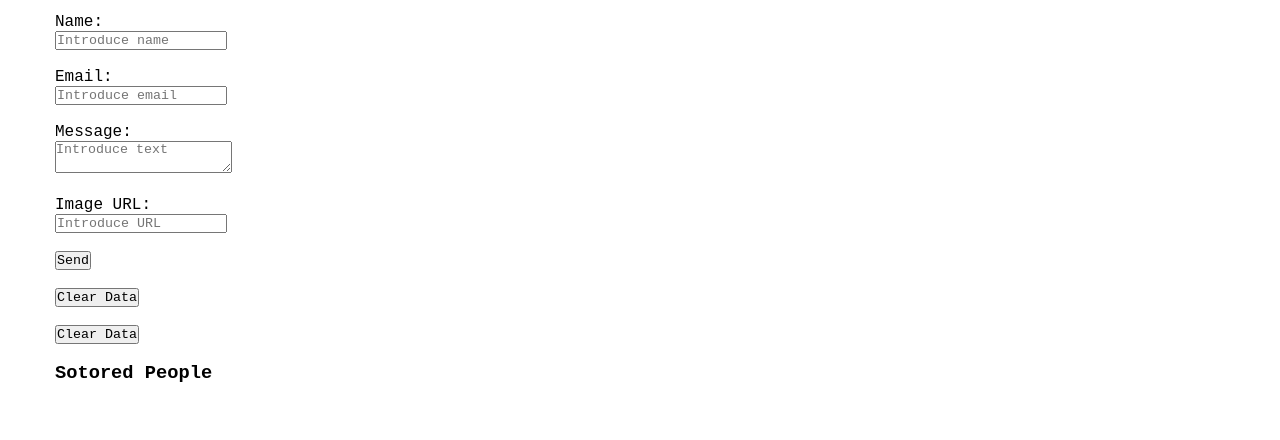
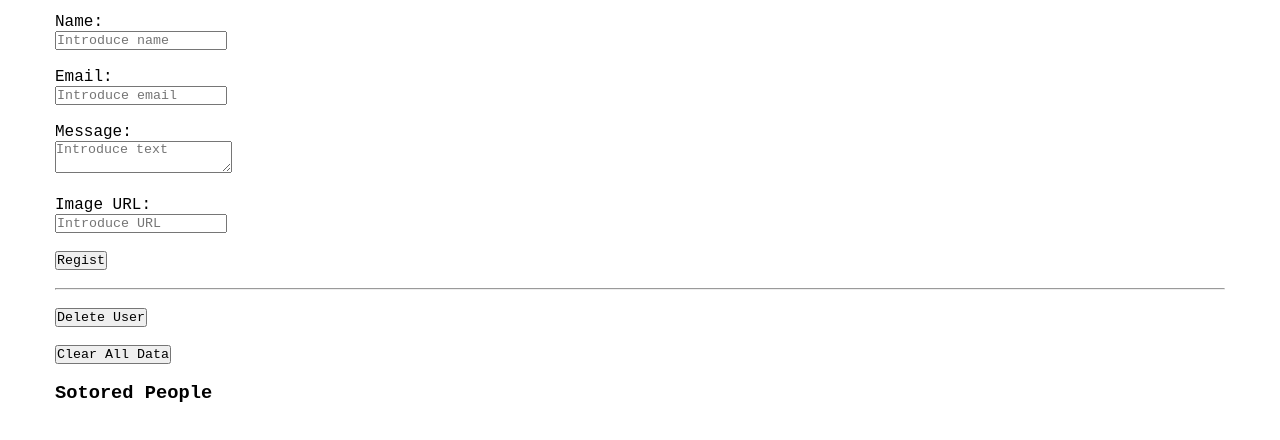
Before and after one commit to egoitzaulestia/local-storage-and-DOM, a plain HTML site: page index.html in a window 1280 px wide. Shown: the part 134-574 px from the top of the page. Drawn offline with Linux system fonts and the light colour scheme.

Commit message:
local storage and DOM exercise 90% done

```diff
--- a/index.html
+++ b/index.html
@@ -41,13 +41,15 @@
                 <input type="url" id="image-url" name="image-url" value="" placeholder="Introduce URL" required><br>
         </div><br>
 
-        <button type="submit">Send</button>
+        <button type="submit">Regist</button>
 
 
     </form><br>
+    <hr><br>
 
-    <button id="clear-data-btn">Clear Data</button><br><br>
-    <button id="remove-user-btn">Clear Data</button><br><br>
+    <button id="remove-user-btn">Delete User</button><br><br>
+    <button id="clear-data-btn">Clear All Data</button><br><br>
+
 
     <h3>Sotored People</h3>
     <ul id="users-list"></ul>
--- a/main.js
+++ b/main.js
@@ -14,7 +14,7 @@ const peopleList = document.getElementById('users-list');
 document.addEventListener('DOMContentLoaded', displayPeople);
 
 form.addEventListener('submit', (e) => {
-    // e.preventDefault();
+    e.preventDefault();
 
     const id = parseInt(idInput.value);
     const name = nameInput.value.trim();
@@ -51,6 +51,7 @@ form.addEventListener('submit', (e) => {
     idInput.value = '';
     nameInput.value = '';
     emailInput.value = '';
+    messageImput.value = '';
     imageUrlInput.value = '';
     displayPeople();
 })
@@ -73,6 +74,7 @@ removeUser.addEventListener('click', removeUserFromLocalStorage);
 
 function clearLocalStorage() {
     localStorage.clear();
+    peopleList.innerHTML = '';
 }
 
 function removeUserFromLocalStorage() {
```
